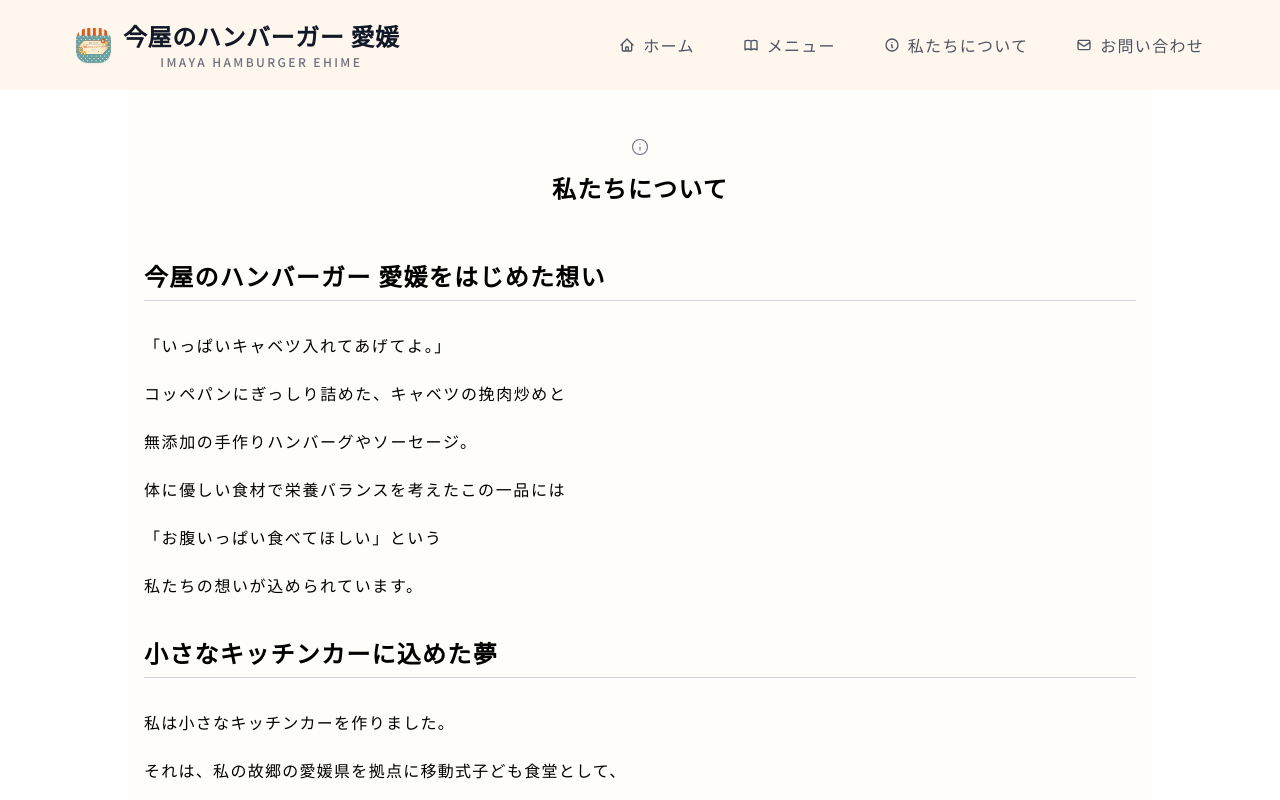
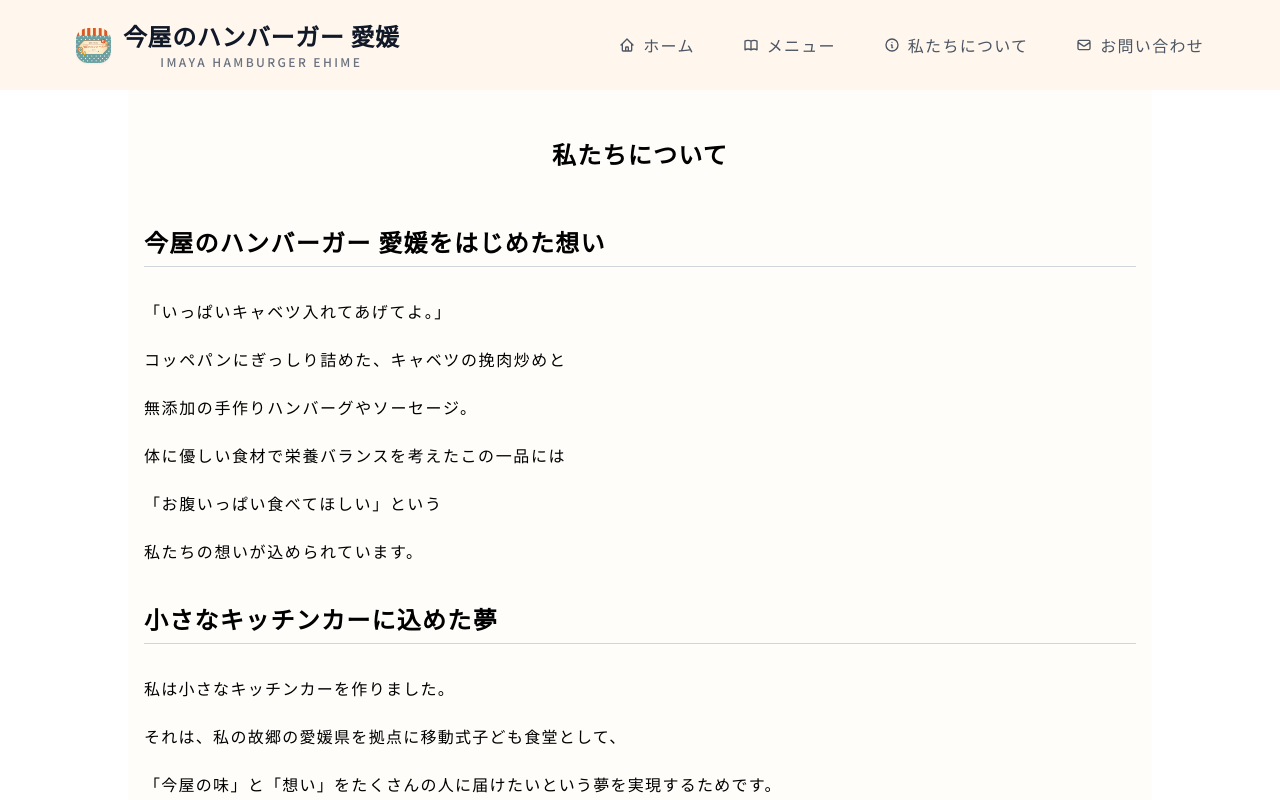
Before and after one commit to Risa2024/imaya-web, a Next.js app: page /about in a window 1280 px wide. Shown: the top 800 px of the page. Built offline with nearby package versions, Linux system fonts and the light colour scheme.

Commit message:
fix:アイコン周り

```diff
--- a/src/app/about/page.tsx
+++ b/src/app/about/page.tsx
@@ -1,15 +1,11 @@
 import Link from 'next/link';
 import { Button } from '@/components/ui/button';
 import Image from 'next/image';
-import { Info } from 'lucide-react';
 
 export default async function AboutPage() {
   return (
     <div className='mx-auto max-w-5xl bg-orange-50/30 px-4'>
       <div className='flex flex-col items-center gap-2 pb-6 pt-12'>
-        <div className='mb-2 flex items-center justify-center gap-1.5'>
-          <Info className='h-[18px] w-[18px] text-gray-500' strokeWidth={1.5} />
-        </div>
         <h1 className='text-xl font-bold sm:text-2xl'>私たちについて</h1>
       </div>
       {/* <h1 className='mb-8 text-base font-medium bg-green-50 p-4 md:text-center'>About Us</h1> */}
--- a/src/app/page.tsx
+++ b/src/app/page.tsx
@@ -127,7 +127,7 @@ export default async function WelcomePage() {
                     </div>
                     <div className='flex w-[500px] flex-col items-center gap-4'>
                       <div className='flex flex-col items-center gap-2'>
-                        <div className='mb-2 flex items-center justify-center gap-1.5'>
+                        <div className='mb-2 flex items-center justify-center gap-1.5 pt-12'>
                           <Scroll className='h-[18px] w-[18px] text-gray-500' strokeWidth={1.5} />
                         </div>
                         <h1 className='mb-5 text-2xl font-bold lg:text-3xl'>
```
